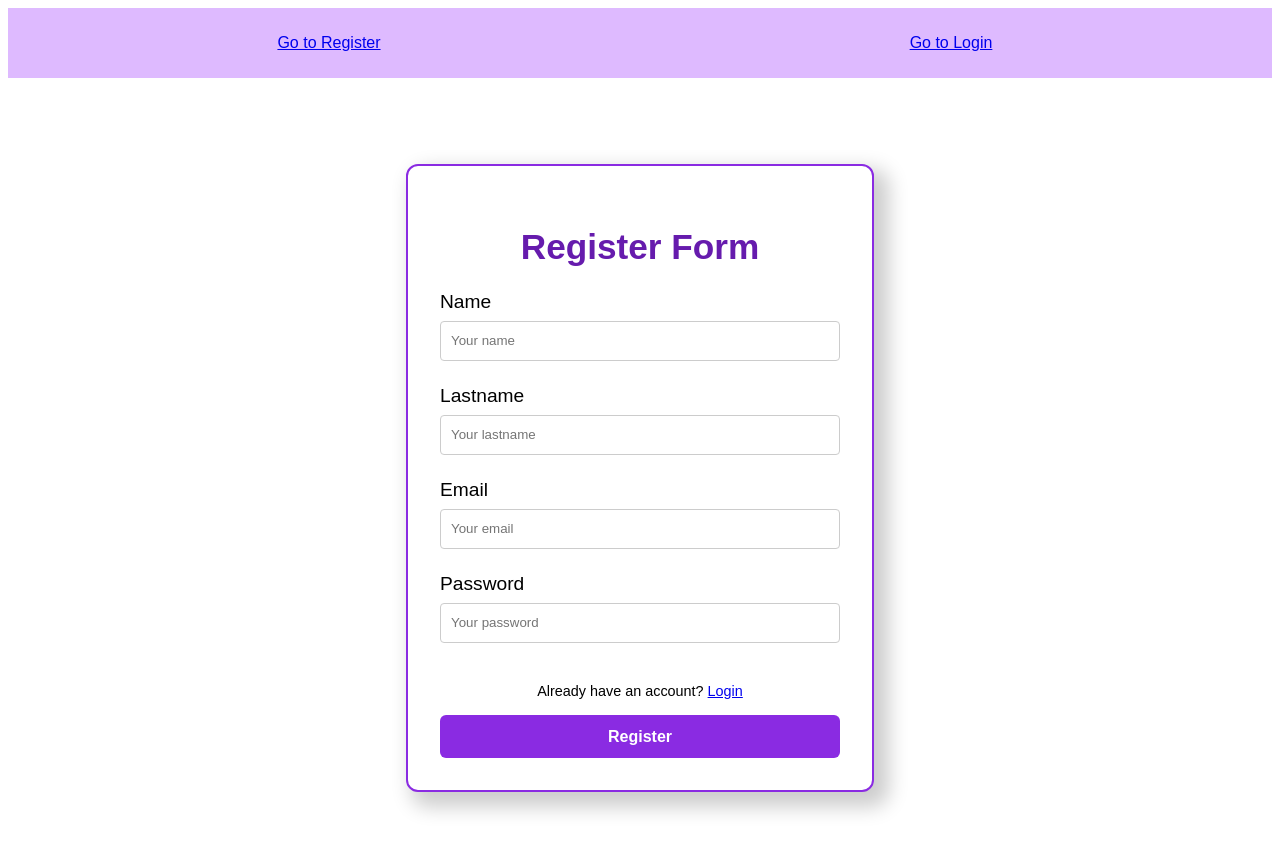
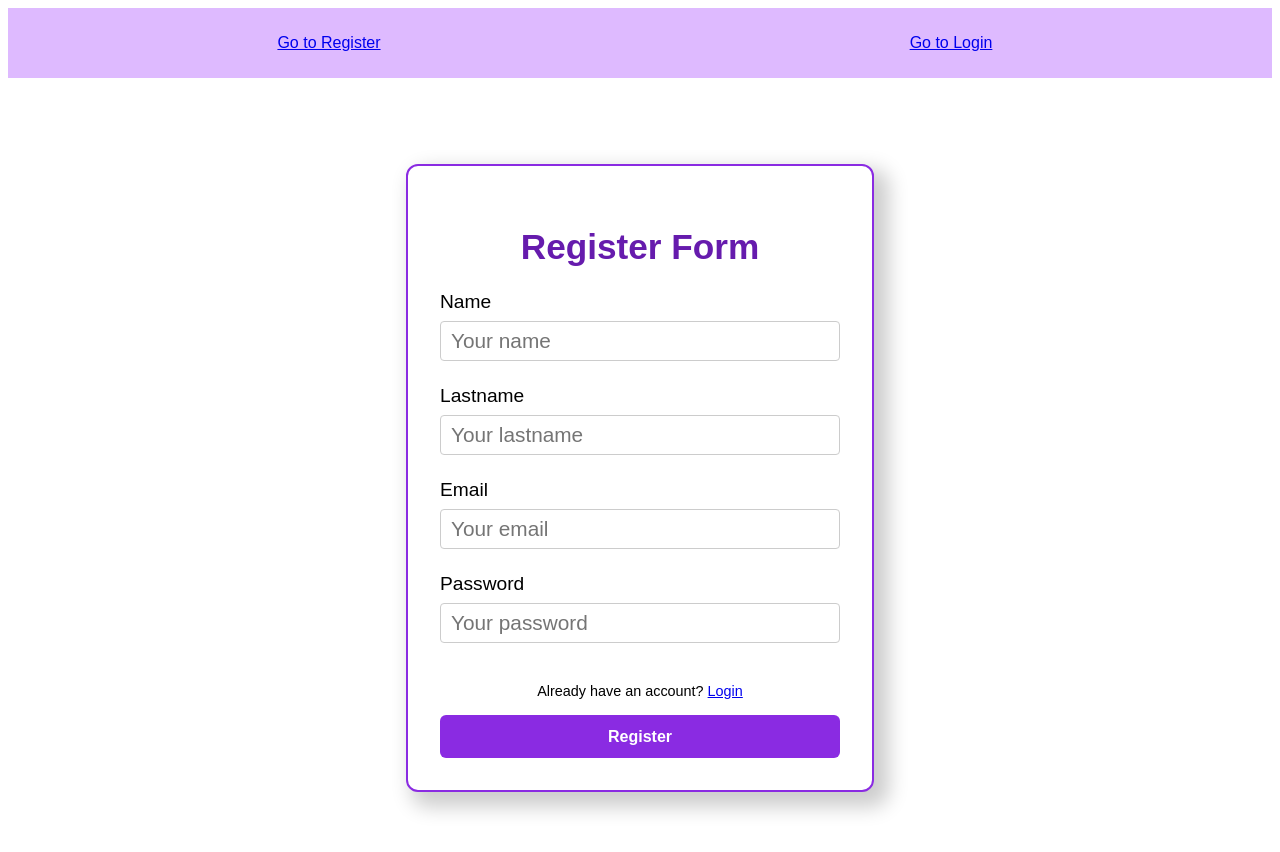
Before and after one commit to ingediego94/vue_LoginRegister, a Vue app: page /register in a window 1280 px wide. Shown: the top 852 px of the page. Built offline with nearby package versions, Linux system fonts and the light colour scheme; the HTML template or start-up script is replaced by a standard one.

Commit message:
font size

```diff
--- a/src/components/LoginComponent.vue
+++ b/src/components/LoginComponent.vue
@@ -104,6 +104,7 @@ const handleSubmit = async () => {
     border-radius: 4px;
     padding: 0 10px;
     transition: border-color 0.3s;
+    font-size: 1.3rem;
   }
 
   input:focus{
--- a/src/components/RegisterComponent.vue
+++ b/src/components/RegisterComponent.vue
@@ -114,6 +114,7 @@ const handleSubmit = async () => {
     border-radius: 4px;
     padding: 0 10px;
     transition: border-color 0.3s;
+    font-size: 1.3rem;
   }
 
   input:focus{
```
